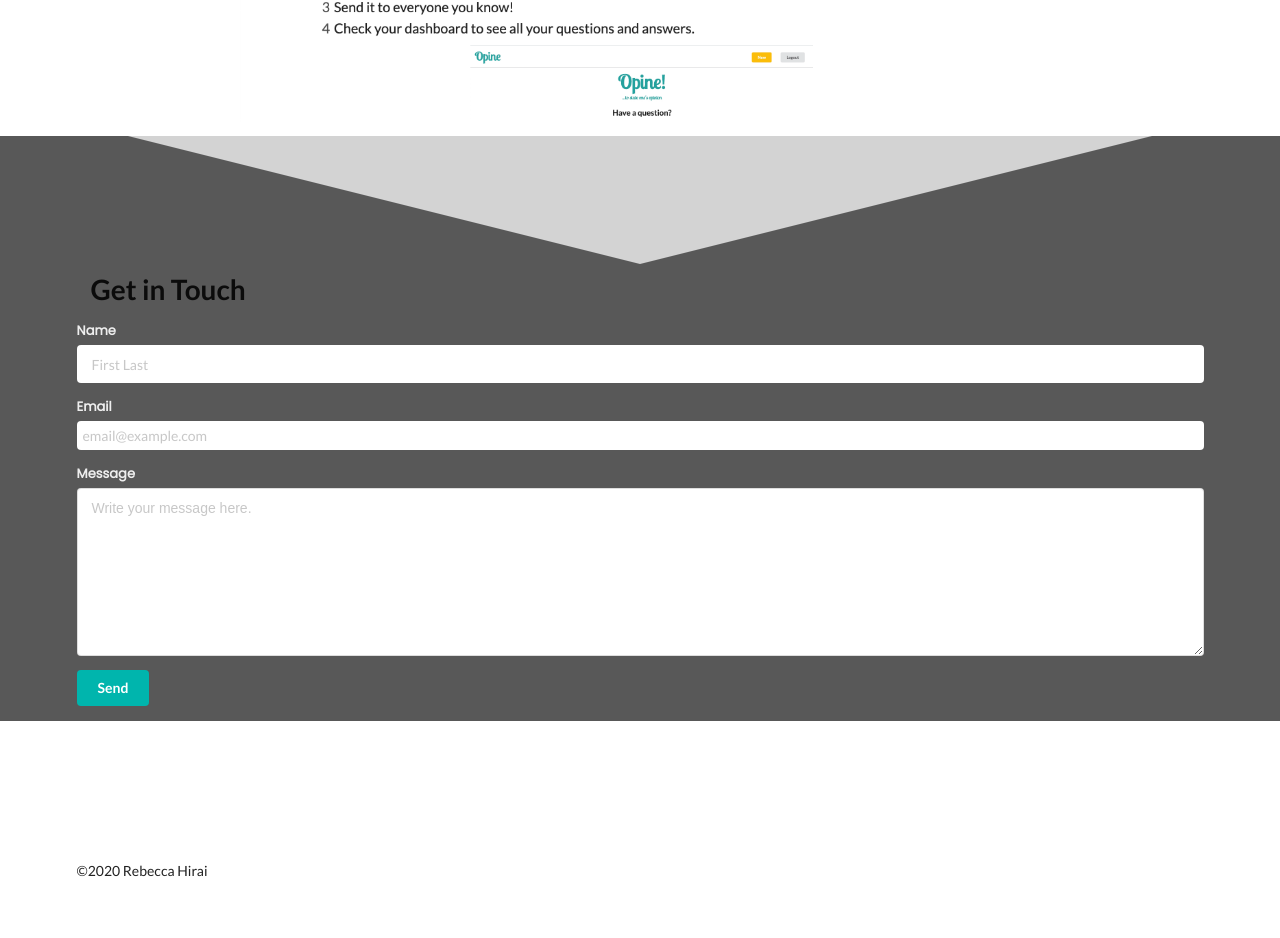
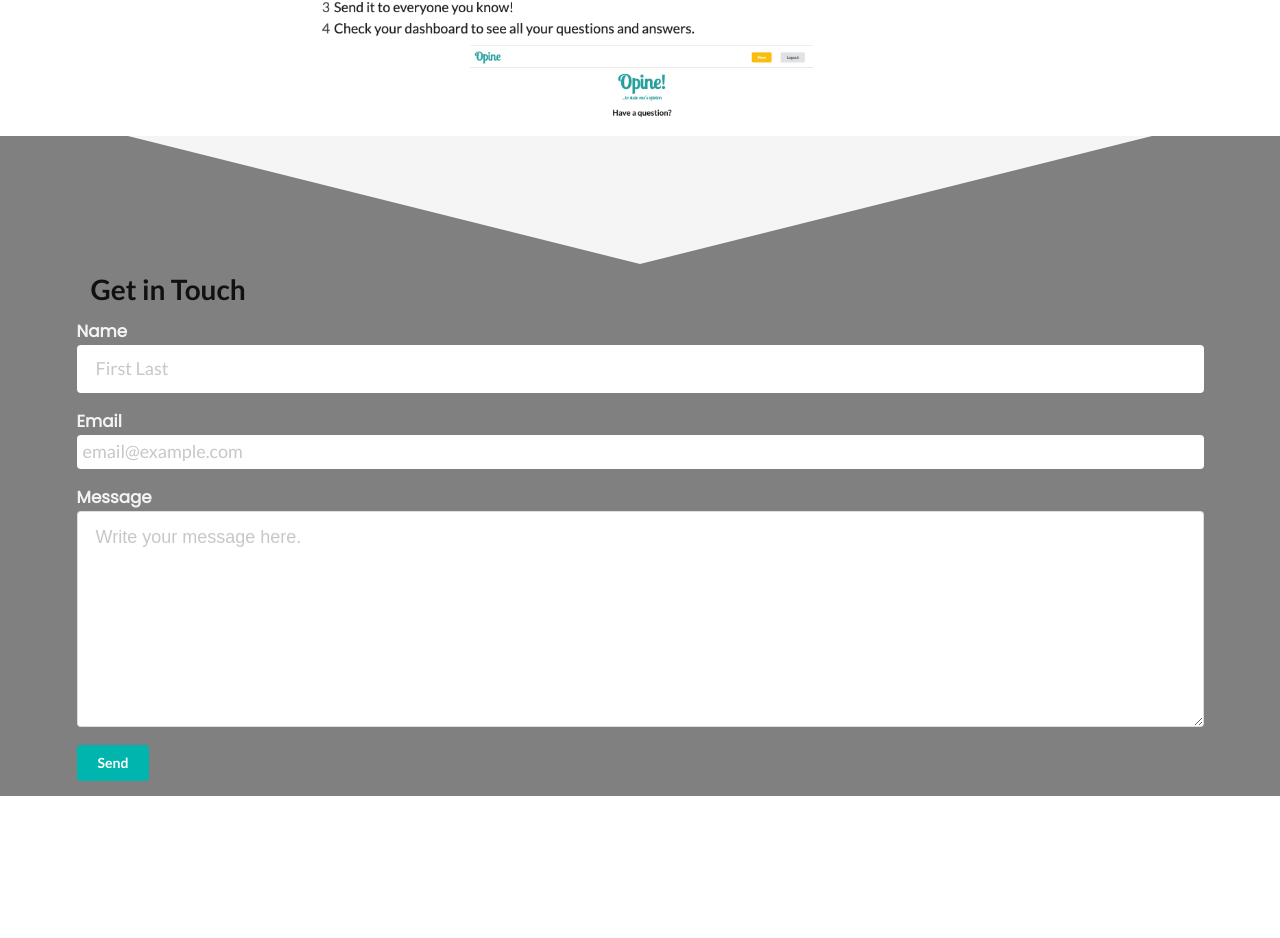
Before and after one commit to rebecca1231/portfolio2, a React (Create React App) app: page / in a window 1280 px wide. Shown: the part 552-1490 px from the top of the page. Before the commit the page ends 1433 px from the top, so only its background shows below. Built offline with nearby package versions, Linux system fonts and the light colour scheme.

Commit message:
changed font size in form

```diff
--- a/src/Components/Contact.js
+++ b/src/Components/Contact.js
@@ -31,7 +31,7 @@ export default function ContactUs() {
     <div className="">
       {sent === false ? (
         <>
-          <form className="ui inverted form" onSubmit={sendEmail}>
+          <form className="ui inverted big form" onSubmit={sendEmail}>
             <input type="hidden" name="contact_number" />
             <div className="field">
               <label>Name</label>
--- a/src/Components/Landing.js
+++ b/src/Components/Landing.js
@@ -14,7 +14,7 @@ const Triangle = styled.div`
   border-left: 40vw solid transparent;
   border-right: 40vw solid transparent;
 
-  border-top: 10vw solid #d3d3d3;
+  border-top: 10vw solid #F5F5F5;
 `
 
 gsap.registerPlugin(ScrollTrigger);
@@ -70,7 +70,7 @@ const Landing = () => {
           url={project.url}
         />
       </div>
-      <div className="" ref={contactRef} style={{backgroundColor:"#585858", width:"100%", paddingBottom:"15px"}} >
+      <div className="" ref={contactRef} style={{backgroundColor:"#808080", width:"100%", paddingBottom:"15px"}} >
       <Triangle/>
       <div className="ui container">
         <div
```
